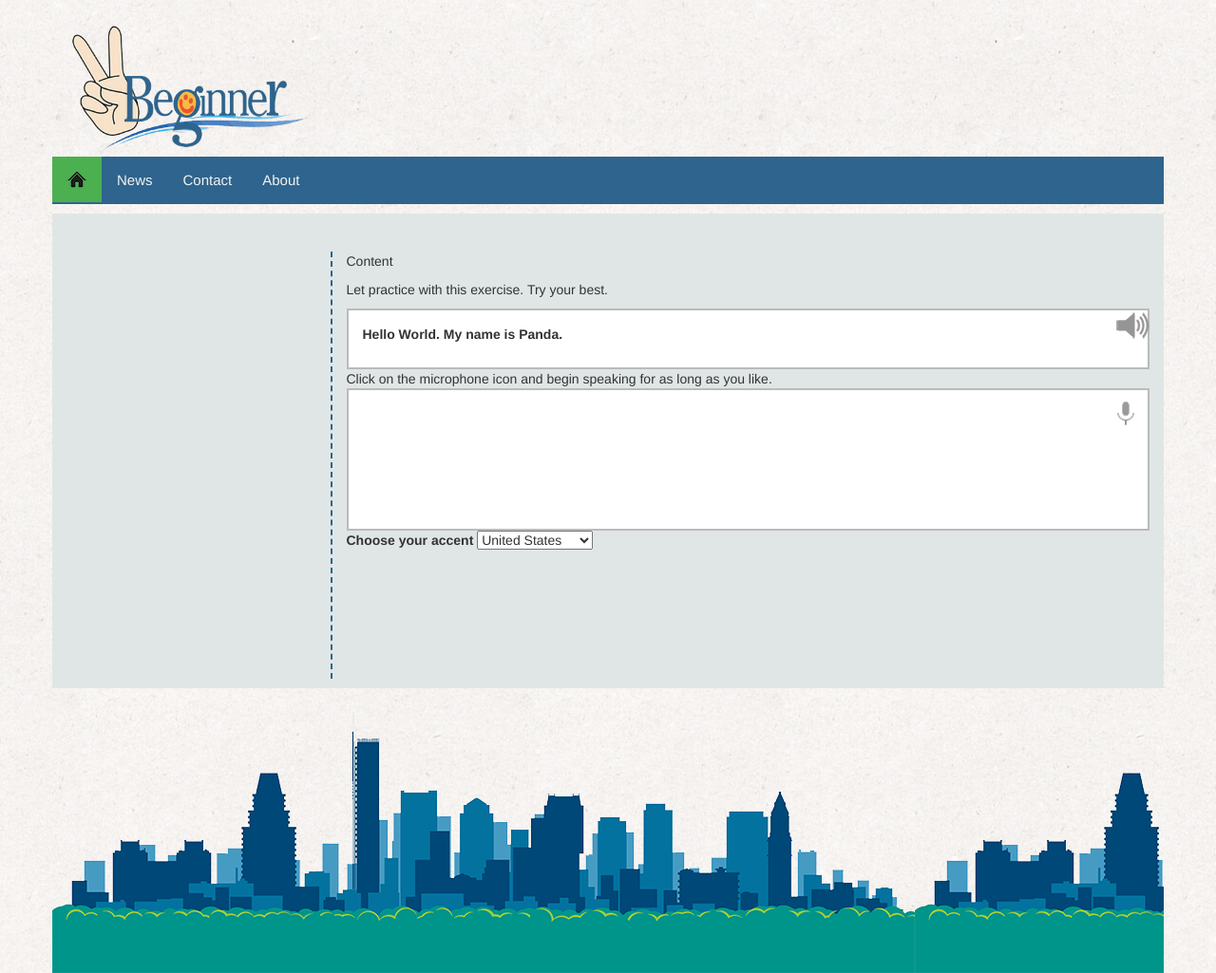
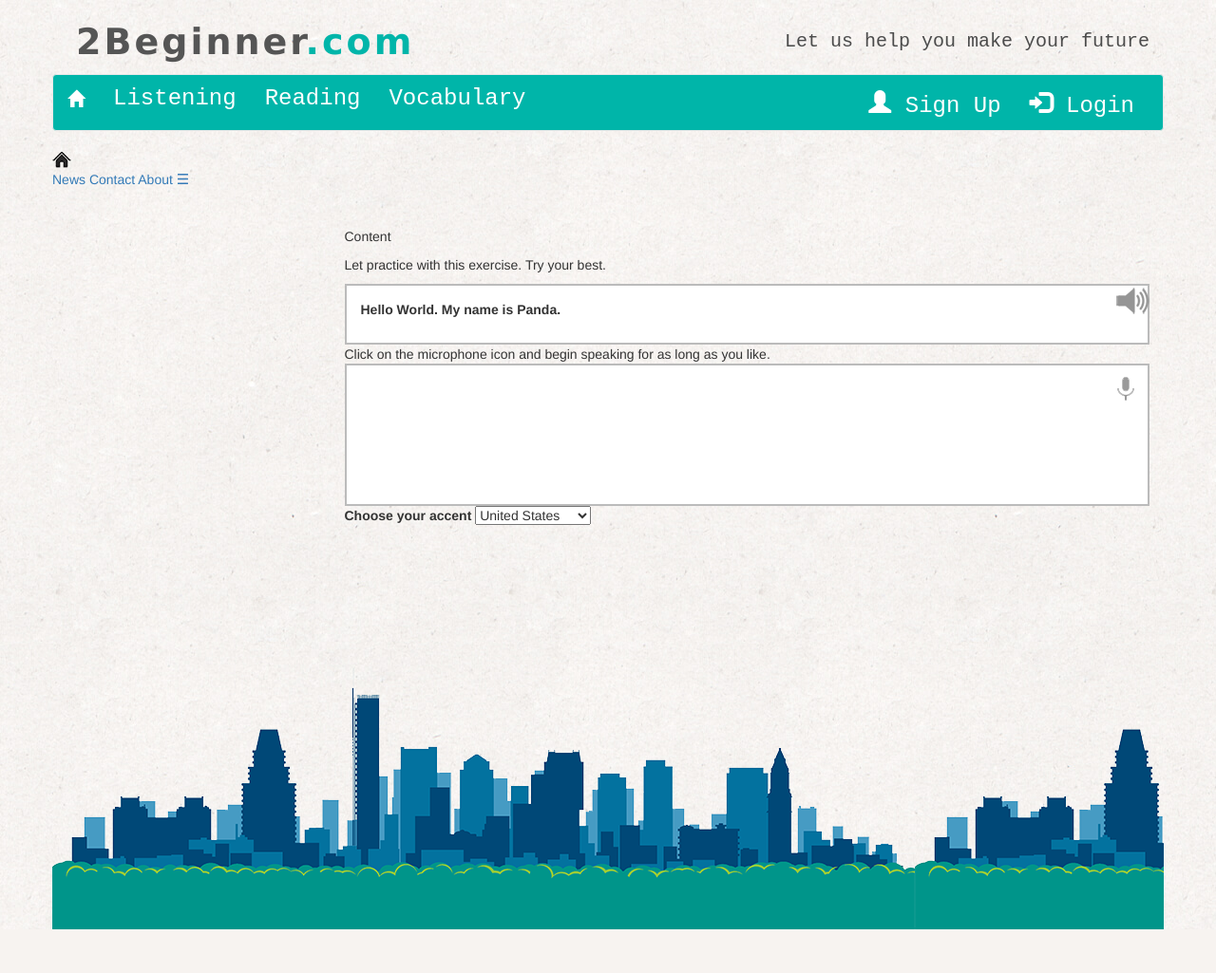
Before and after one commit to minhthuy30197/Project-2Beginner, a PHP site: page /speak.php in a window 1280 px wide. Shown: the whole page at 95% size. After the commit the page ends 979 px from the top, so only its background shows below. Run offline with PHP 8.4, Linux system fonts and the light colour scheme.

Commit message:
Change header

```diff
--- a/css/style.css
+++ b/css/style.css
@@ -1,69 +1,8 @@
 body {
-	background-image: url("../Image/bg3.jpg");
-	background-repeat: repeat;
+    background-image: url("../Image/bg3.jpg");
+    background-repeat: repeat;
 }
 
-
-.topnav {
-  overflow: hidden;
-  background-color: #2e648d;
+a {
+    text-decoration: none;
 }
-
-.topnav a {
-  float: left;
-  display: block;
-  color: #f2f2f2;
-  text-align: center;
-  padding: 14px 16px;
-  text-decoration: none;
-  font-size: 15px;
-}
-
-.topnav a:hover {
-  background-color: #ddd;
-  color: black;
-}
-
-.active {
-  background-color: #4CAF50;
-  color: white;
-}
-
-.topnav .icon {
-  display: none;
-}
-
-@media screen and (max-width: 600px) {
-  .topnav a:not(:first-child) {display: none;}
-  .topnav a.icon {
-    float: right;
-    display: block;
-  }
-}
-
-@media screen and (max-width: 600px) {
-  .topnav.responsive {position: relative;}
-  .topnav.responsive .icon {
-    position: absolute;
-    right: 0;
-    top: 0;
-  }
-  .topnav.responsive a {
-    float: none;
-    display: block;
-    text-align: left;
-  }
-}
-
-.content {
-	background-color: #e0e6e6;
-	height: 500px;
-	margin-top: 10px;
-	padding-top: 40px;
-	padding-bottom: 40px;
-}
-
-.right {
-	border-left: 2px dashed #2e648d;
-	height: 450px;
-}
--- a/css/style1.css
+++ b/css/style1.css
@@ -1,3 +1,22 @@
+.sidenav {
+	height: 250px;
+	width: 300px;
+	position: fixed;
+	z-index: 1;
+	margin-left: 20px;
+	margin-top: 40px;
+	box-shadow: 0 4px 8px 0 rgba(0, 0, 0, 0.2), 0 6px 20px 0 rgba(0, 0, 0, 0.19);
+	opacity: 0.8;
+}
+
+.content {
+	margin-left: 340px;
+	margin-right: 20px;
+	min-height: 400px;
+	margin-top: 40px;
+	margin-bottom: 40px;
+}
+
 #results {
 	font-size: 14px;
 	font-weight: bold;
--- a/head.php
+++ b/head.php
@@ -1,22 +1,112 @@
 <style>
-.head{
-	margin-top: 20px;
+    .navbar {
+        min-height: 60px;
     }
+
+    .navbar-default {
+        background-color: #00b5a9;
+        border-color: #E7E7E7;
+    }
+
+    .sticky {
+        position: fixed;
+        top: 0;
+        width: 100%
+    }
+
+    .dotcom {
+        color: #00b5a9;
+    }
+
     .logo {
-	float: left;
+        font-family: Verdana;
+        line-height: 1;
+        font-weight: bold;
+        font-size: 38px;
+        letter-spacing: 3px;
+        color: #555555;
+        display: block;
+        position: relative;
+        padding-bottom: 15px;
+        padding-top: 25px;
+        padding-left: 10px;
+        padding-right: 10px;
     }
-.action {
-	float: right;
-	margin-top: 100px;
+
+    .slogan {
+        color: #4b4b4b;
+        font-size: 20px;
+        padding-top: 30px;
+        font-weight: lighter;
+        font-family: "Courier New";
+    }
+
+    .navbar-default .navbar-brand {
+        color: white;
+    }
+
+    .navbar-default .navbar-nav > li > a {
+        font-size: x-large;
+        font-family: "Courier New";
+        color: white;
+    }
+
+    .navbar-default .navbar-brand:hover {
+        opacity: 0.6;
+    }
+
+    .navbar-default .navbar-nav > li > a:hover {
+        opacity: 0.6;
     }
 </style>
 
-<div class="head">
-	<div class="logo col-md-3 col-xs-8 ">
-		<img src="Image/newlogo.png" alt="" class="img-responsive">
+<div class="container-fluid">
+    <div class="row">
+        <div class="col-md-6 col-xs-12">
+            <div class="logo">2Beginner<span class="dotcom">.com</span></div>
         </div>
-	<div class="action">
-		<!-- Them phan xin chao nguoi dang nhap-->
-		<!-- Them chua thi la nut dang nhap va dang ki-->
+        <div class="col-md-6 col-xs-12 text-right">
+            <div class="slogan">Let us help you make your future</div>
         </div>
     </div>
+</div>
+<nav class="navbar navbar-default navbar-inverse" id="myHeader">
+    <div class="container-fluid">
+        <div class="navbar-header">
+            <button type="button" class="navbar-toggle" data-toggle="collapse" data-target="#myNavbar">
+                <span class="icon-bar"></span>
+                <span class="icon-bar"></span>
+                <span class="icon-bar"></span>
+            </button>
+            <a class="navbar-brand" href="#"><span class="glyphicon glyphicon-home"></span></a>
+        </div>
+        <div class="collapse navbar-collapse" id="myNavbar">
+            <ul class="nav navbar-nav navbar-left">
+                <li><a href="#">Listening</a></li>
+                <li><a href="#">Reading</a></li>
+                <li><a href="#">Vocabulary</a></li>
+            </ul>
+            <ul class="nav navbar-nav navbar-right">
+                <li><a href="#"><span class="glyphicon glyphicon-user"></span> Sign Up</a></li>
+                <li><a href="#"><span class="glyphicon glyphicon-log-in"></span> Login</a></li>
+            </ul>
+        </div>
+    </div>
+</nav>
+
+<script>
+    window.onscroll = function () {
+        myFunction()
+    };
+
+    var header = document.getElementById("myHeader");
+    var sticky = header.offsetTop;
+
+    function myFunction() {
+        if (window.pageYOffset >= sticky) {
+            header.classList.add("sticky");
+        } else {
+            header.classList.remove("sticky");
+        }
+    }
+</script>
```
Lines whose indentation alone changed are shown as unchanged.
